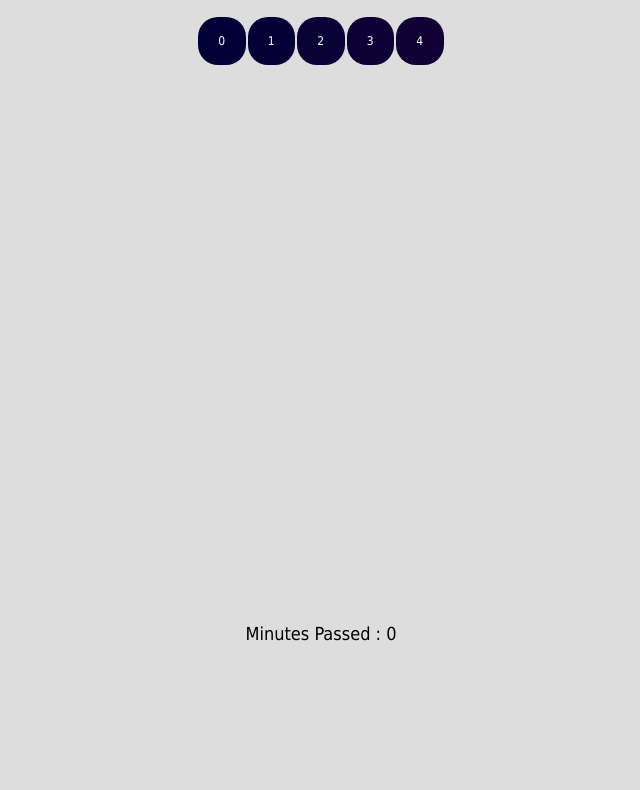
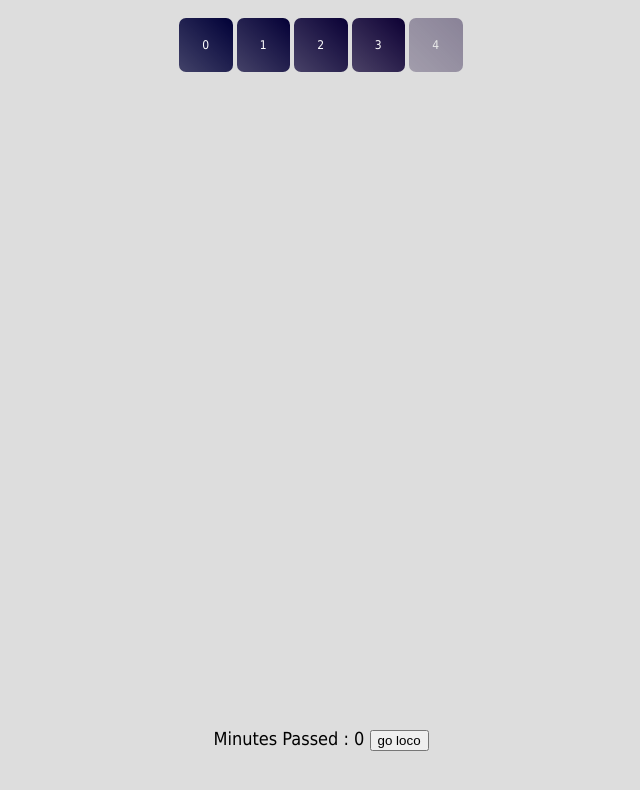
Before and after one commit to mrezabidhendi/mrezabidhendi.github.io, a plain HTML site: page index.html in a window 1280 px wide. Shown: the whole page, without its empty margins (319-959 px from the left). Drawn offline with Linux system fonts and the light colour scheme.

Commit message:
Update index.html

```diff
--- a/index.html
+++ b/index.html
@@ -11,25 +11,30 @@
   font-family: Tahoma;
   vertical-align: middle;
 }
+body::backdrop {
+  background-color: #ddd;
+}
 
 .container {
   margin: auto;
   margin-top: 16px;
   box-sizing: border-box;
-  width: 248px;
-  height: 595px;
+  width: 288px;
+  height: 700px;
 }
 
 .second {
-  border-radius: 20px;
+  border-radius: 7px;
   min-width: 13.5px;
   min-height: 13.5px;
-  padding: 17px;
-  margin: 1px;
+  padding: 20px 20px;
+  margin: 2px;
   display: inline-block;
   text-align: center;
   color: white;
   font-size: 0.75rem;
+  animation-name: showing-up;
+  animation-duration: 400ms;
 }
 
 .row {
@@ -42,13 +47,18 @@
   font-size: 18px;
   margin-bottom: 6px;
 }
+
+@keyframes showing-up {
+  from {opacity: 0;}
+  to {opacity: 100%;}
+}
     </style>
 </head>
 <body>
     <div class="container">
 
     </div>
-    <div class="min-counter-wrapper">Minutes Passed : <span class="min-counter"></span></div>
+    <div class="min-counter-wrapper">Minutes Passed : <span class="min-counter"></span> <button class="btn">go loco</button></div>
 </body>
 <script>
     const container = document.querySelector(".container");
@@ -66,8 +76,9 @@ function createSecondElement(color) {
   let secondElement = document.createElement("div");
   secondElement.setAttribute("class", "second");
   secondElement.textContent = secondsCount;
-  color = `rgb(${color[0]},${color[1]},${color[2]})`;
-  secondElement.style.backgroundColor = color;
+  // color = `rgb(${color[0]},${color[1]},${color[2]})`;
+  color = `linear-gradient(225deg, rgb(${color[0]},${color[1]},${color[2]},1) 0%, rgba(${color[0]},${color[1]},${color[2]},0.70) 100%)`;
+  secondElement.style.background = color;
   return secondElement;
 }
 
@@ -110,7 +121,19 @@ setInterval(() => {
 
   secondsCount++;
 }, 1000);
-
+function GoInFullscreen(element) {
+	if(element.requestFullscreen)
+		element.requestFullscreen();
+	else if(element.mozRequestFullScreen)
+		element.mozRequestFullScreen();
+	else if(element.webkitRequestFullscreen)
+		element.webkitRequestFullscreen();
+	else if(element.msRequestFullscreen)
+		element.msRequestFullscreen();
+}
+document.querySelector('.min-counter-wrapper').addEventListener('click',(e)=>{
+  GoInFullscreen(document.body)
+});
 </script>
 
 </html>
```
